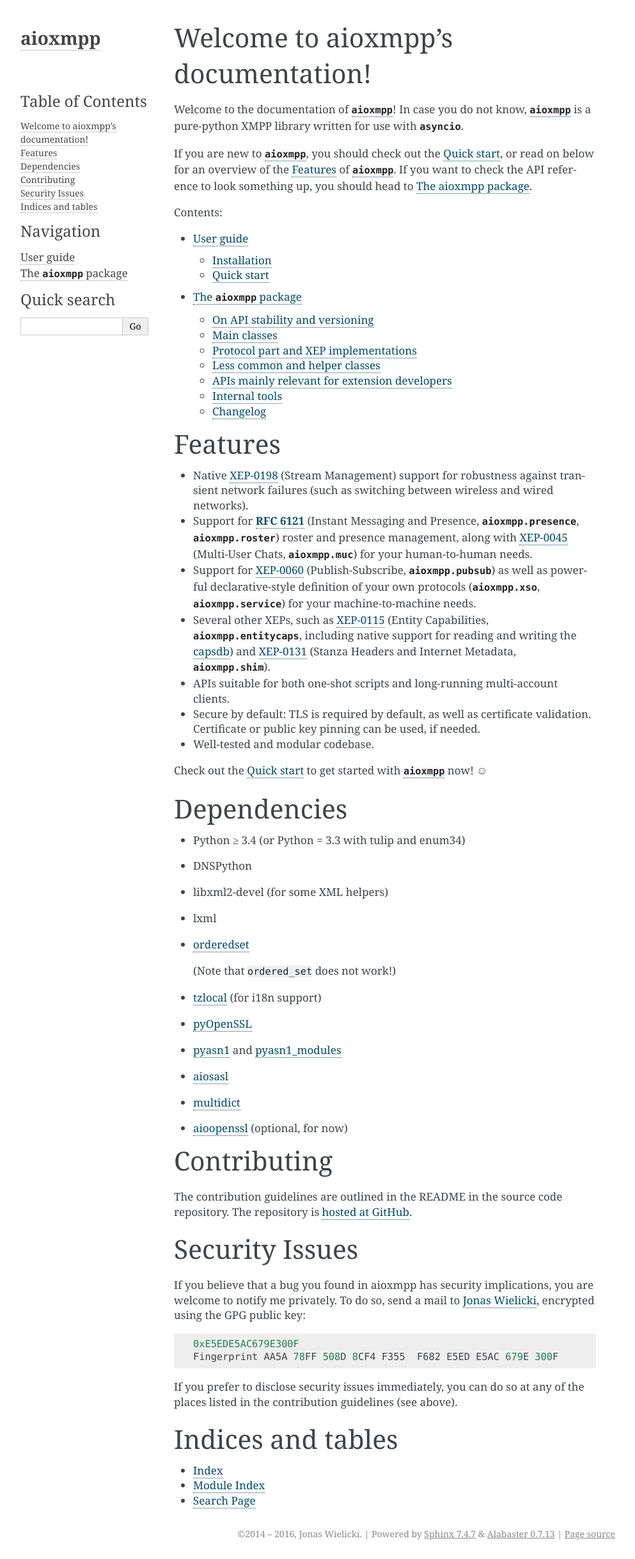
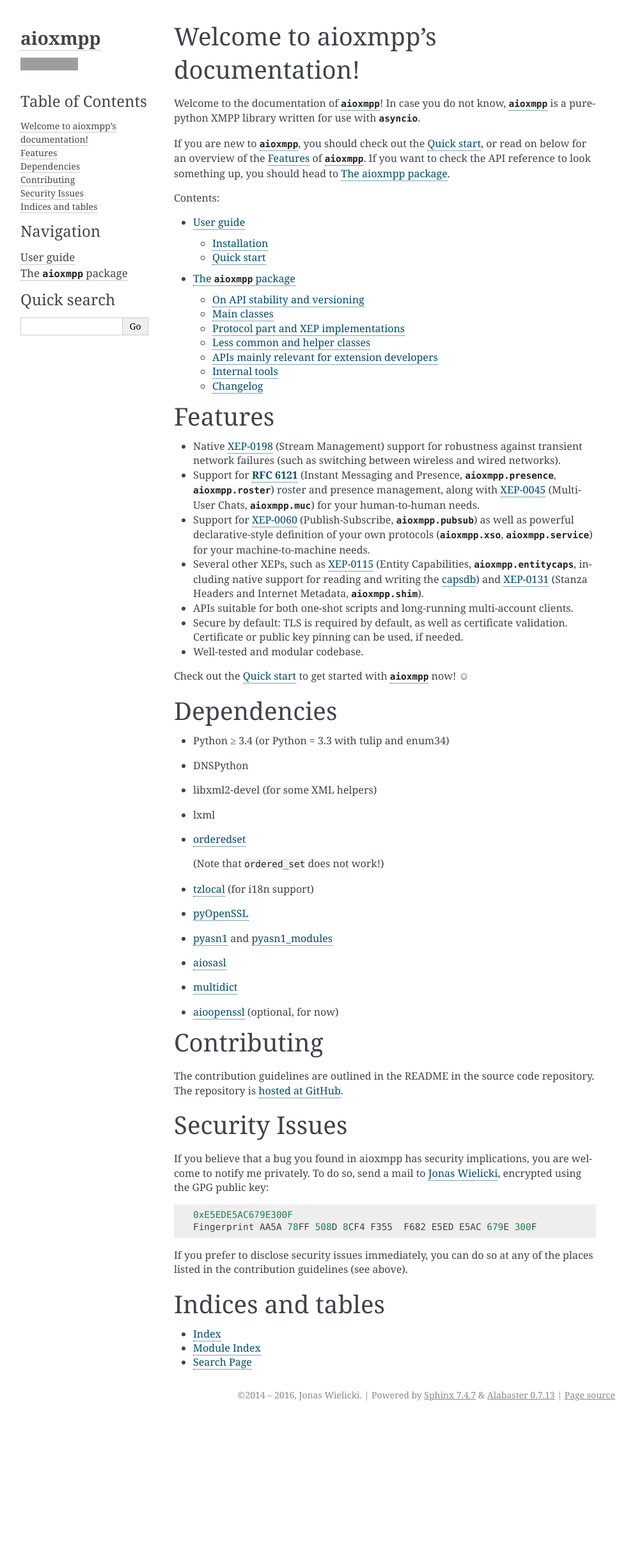
Before and after one commit to horazont/aioxmpp, a Sphinx documentation site: the page built from docs/index.rst, in a window 1280 px wide. Shown: the whole page at 64% size, without its empty margins (148-1141 px from the left). Built offline with Sphinx 7.4.7, drawn with Linux system fonts in a browser that asks for light colours; after the commit the page ends 2219 px from its top, so only the background shows below that; grey boxes are pictures that could not be loaded.

Commit message:
Set font-size for docs

```diff
--- a/docs/conf.py
+++ b/docs/conf.py
@@ -111,6 +111,7 @@
     "github_button": "true",
     "github_repo": "aioxmpp",
     "github_user": "horazont",
+    "font_size": "12pt",
 }
 html_sidebars = {
     '**': [
```
